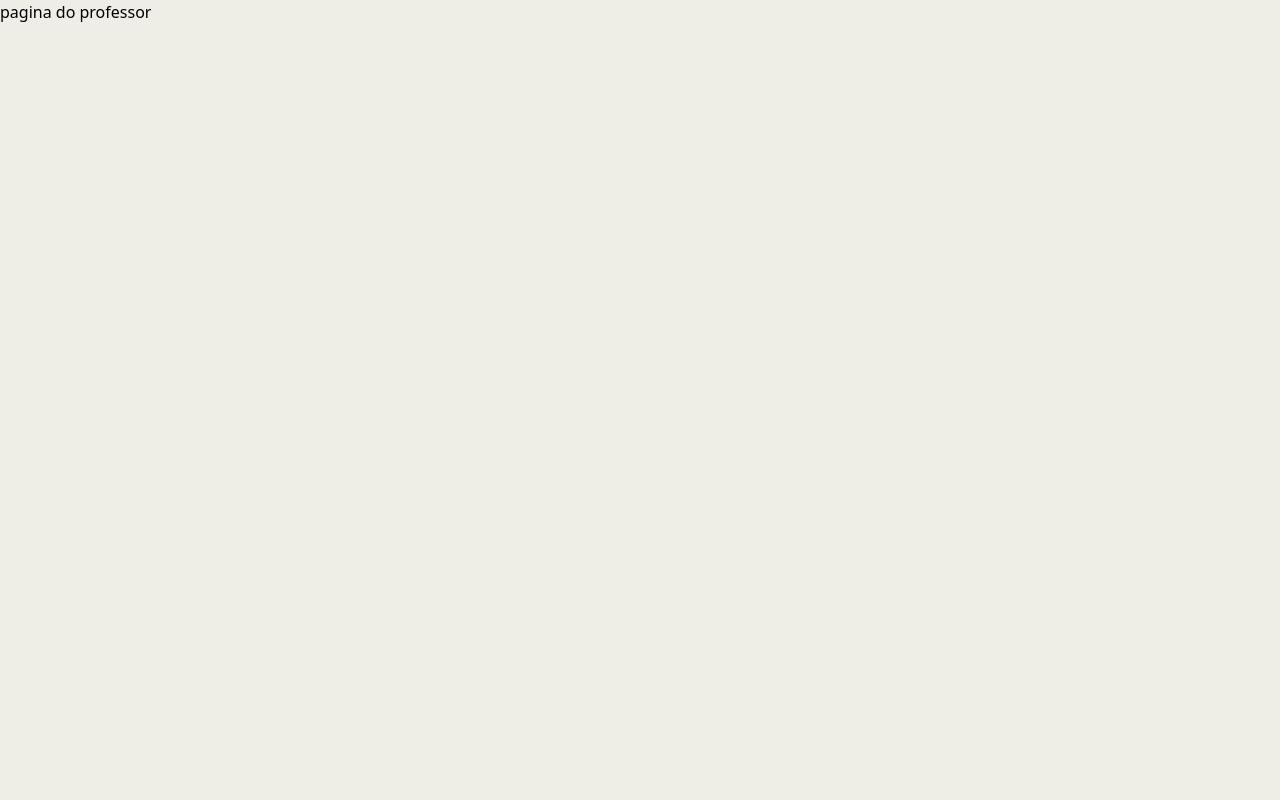
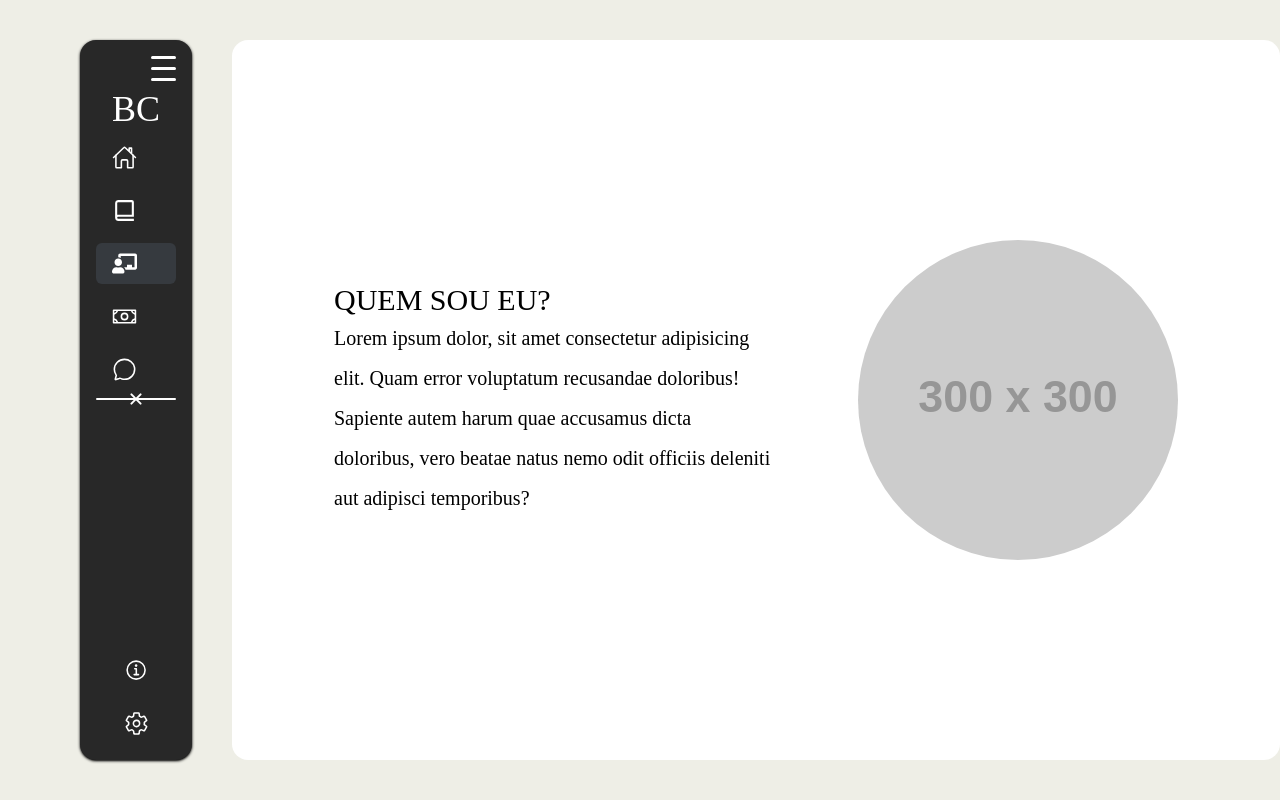
Before and after one commit to Fabrioco/clone-udemy, a React (Create React App) app: page /teacher in a window 1280 px wide. Built offline with nearby package versions, Linux system fonts and the light colour scheme.

Commit message:
:lipsticks: feature: estilização

```diff
--- a/src/components/sideBarNav/index.tsx
+++ b/src/components/sideBarNav/index.tsx
@@ -17,7 +17,7 @@ export const SidebarNav = () => {
 
   const isDashboard = /^\/dashboard\/[^/]+$/.test(location.pathname);
   const isMyCourses = /^\/mycourses\/[^/]+$/.test(location.pathname);
-  const isTeacher = location.pathname === "teacher" ? true : false;
+  const isTeacher = location.pathname === "/teacher" ? true : false;
   const isRefunds = /^\/refunds\/[^/]+$/.test(location.pathname);
   const isMessages = /^\/messages\/[^/]+$/.test(location.pathname);
   const isNeedHelp = location.pathname === "needhelp" ? true : false;
@@ -99,6 +99,7 @@ export const SidebarNav = () => {
             className={`flex flex-row items-center gap-3 px-4 py-2 cursor-pointer w-full ${
               isTeacher && "bg-gray-600 bg-opacity-40 rounded-md"
             }`}
+            onClick={() => navigate("/teacher")}
           >
             <i>
               <FaChalkboardTeacher size={25} color="#fff" />
--- a/src/pages/Teacher/index.tsx
+++ b/src/pages/Teacher/index.tsx
@@ -1,7 +1,27 @@
+import { SidebarNav } from "../../components/sideBarNav";
+
 export default function Teacher() {
   return (
-    <div>
-      <h1>pagina do professor</h1>
+    <div className="w-screen h-screen flex py-10">
+      <div className="pl-20 pr-10 h-full">
+        <SidebarNav />
+      </div>
+      <div className="w-full h-full bg-white rounded-2xl flex flex-row items-center justify-center">
+        <div className="w-1/2">
+          <h1 className="text-3xl font-primary uppercase">Quem sou eu?</h1>
+          <p className="text-xl font-secondary w-10/12 leading-loose ">
+            Lorem ipsum dolor, sit amet consectetur adipisicing elit. Quam error
+            voluptatum recusandae doloribus! Sapiente autem harum quae accusamus
+            dicta doloribus, vero beatae natus nemo odit officiis deleniti aut
+            adipisci temporibus?
+          </p>
+        </div>
+        <img
+          src="https://via.placeholder.com/300"
+          alt=""
+          className="rounded-full w-80 h-80"
+        />
+      </div>
     </div>
   );
 }
```
